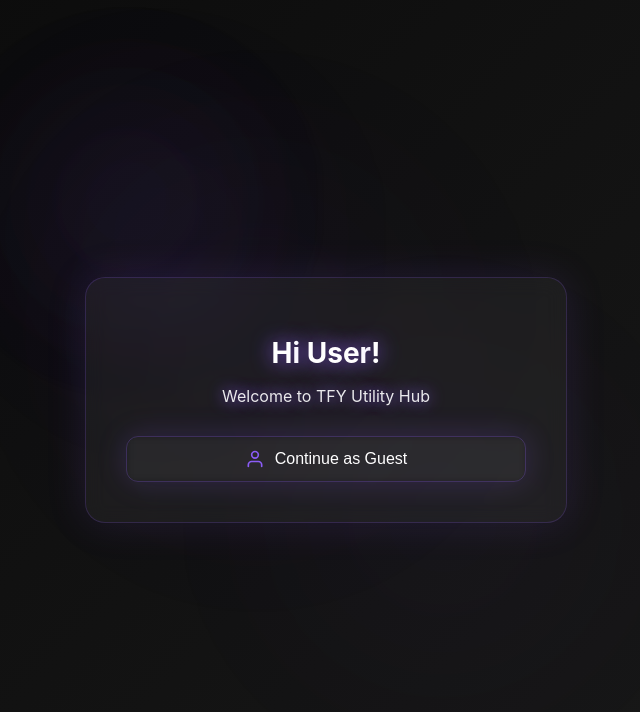
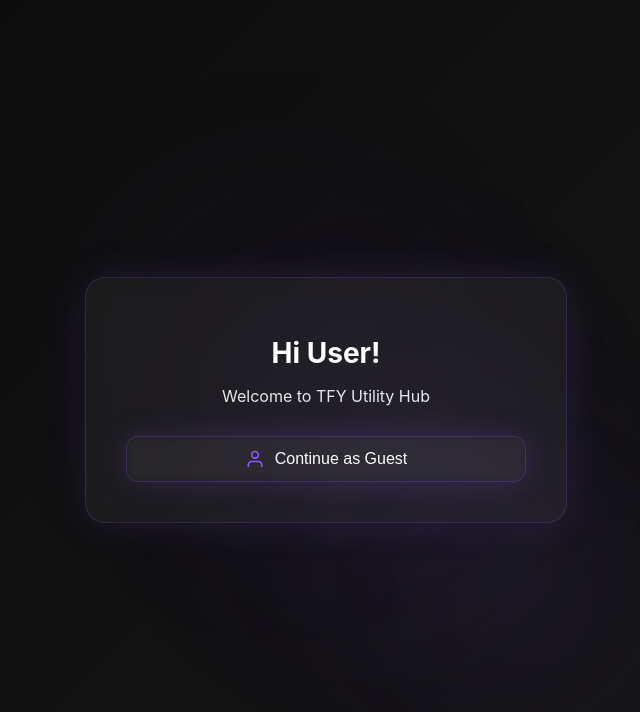
Before and after one commit to DragosKissLove/tfy-electron2312, a React (Create React App) app: page / in a window 1280 px wide. Shown: the top 712 px of the page, without its empty margins (314-954 px from the left). Built offline with nearby package versions, Linux system fonts and the light colour scheme.

Commit message:
Update login animations and remove text glow

```diff
--- a/src/components/Login.js
+++ b/src/components/Login.js
@@ -65,11 +65,11 @@
             scale: [1, 1.5, 1],
           }}
           transition={{
-            duration: 8 + i * 2,
+            duration: 4 + i,
             repeat: Infinity,
             repeatType: 'reverse',
             ease: 'easeInOut',
-            delay: i * 1.5
+            delay: i * 0.5
           }}
         />
       ))}
@@ -106,8 +106,7 @@
             style={{
               fontSize: '28px',
               marginBottom: '10px',
-              color: '#fff',
-              textShadow: `0 0 20px ${primaryColor}`
+              color: '#fff'
             }}
           >
             Hi {username}!
@@ -118,8 +117,7 @@
             transition={{ delay: 0.4 }}
             style={{
               fontSize: '16px',
-              color: 'rgba(255, 255, 255, 0.9)',
-              textShadow: `0 0 15px ${primaryColor}`
+              color: 'rgba(255, 255, 255, 0.9)'
             }}
           >
             Welcome to TFY Utility Hub
```
